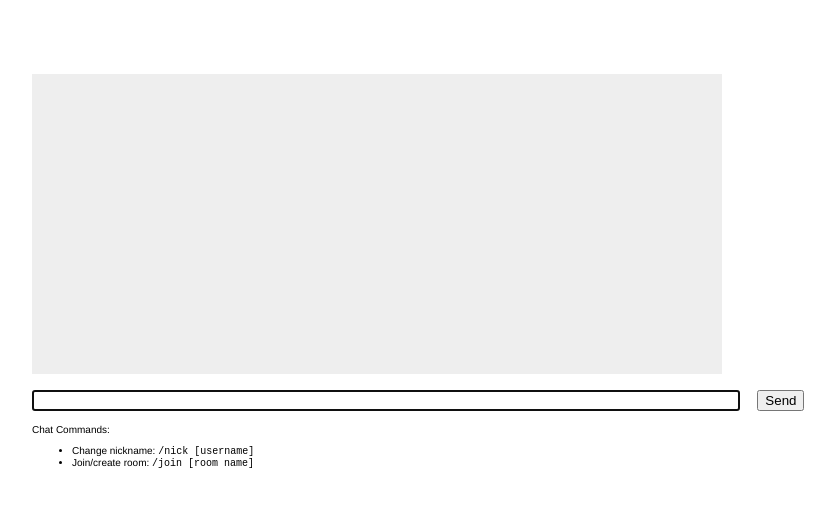
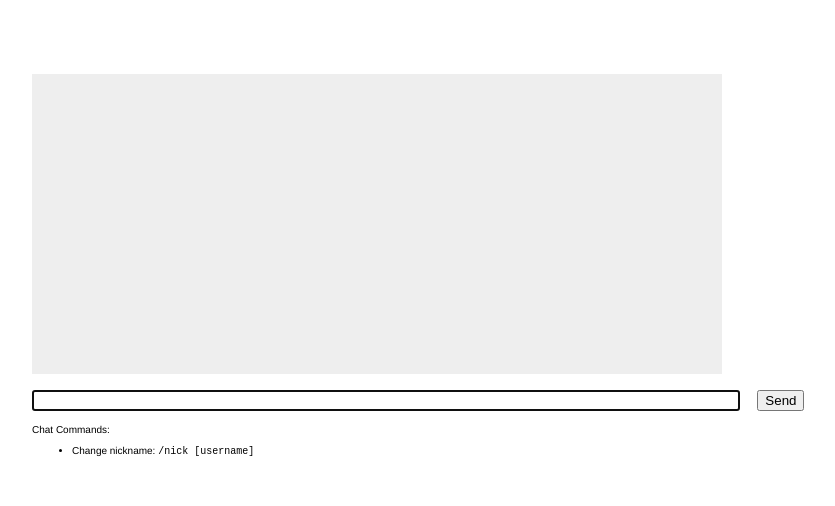
Before and after one commit to dandlezzz/node-JS-chatroom, a website: page public/index.html in a window 1280 px wide. Shown: the whole page, without its empty margins (208-1043 px from the left). Drawn offline with nearby package versions, Linux system fonts and the light colour scheme; no server answers.

Commit message:
removed rooms

```diff
--- a/public/index.html
+++ b/public/index.html
@@ -18,7 +18,7 @@
 			Chat Commands:
 			<ul>
 				<li>Change nickname: <code> /nick [username]</code></li>
-				<li>Join/create room: <code> /join [room name]</code></li>
+
 			</ul>
 		</div>
 	</form>
```
